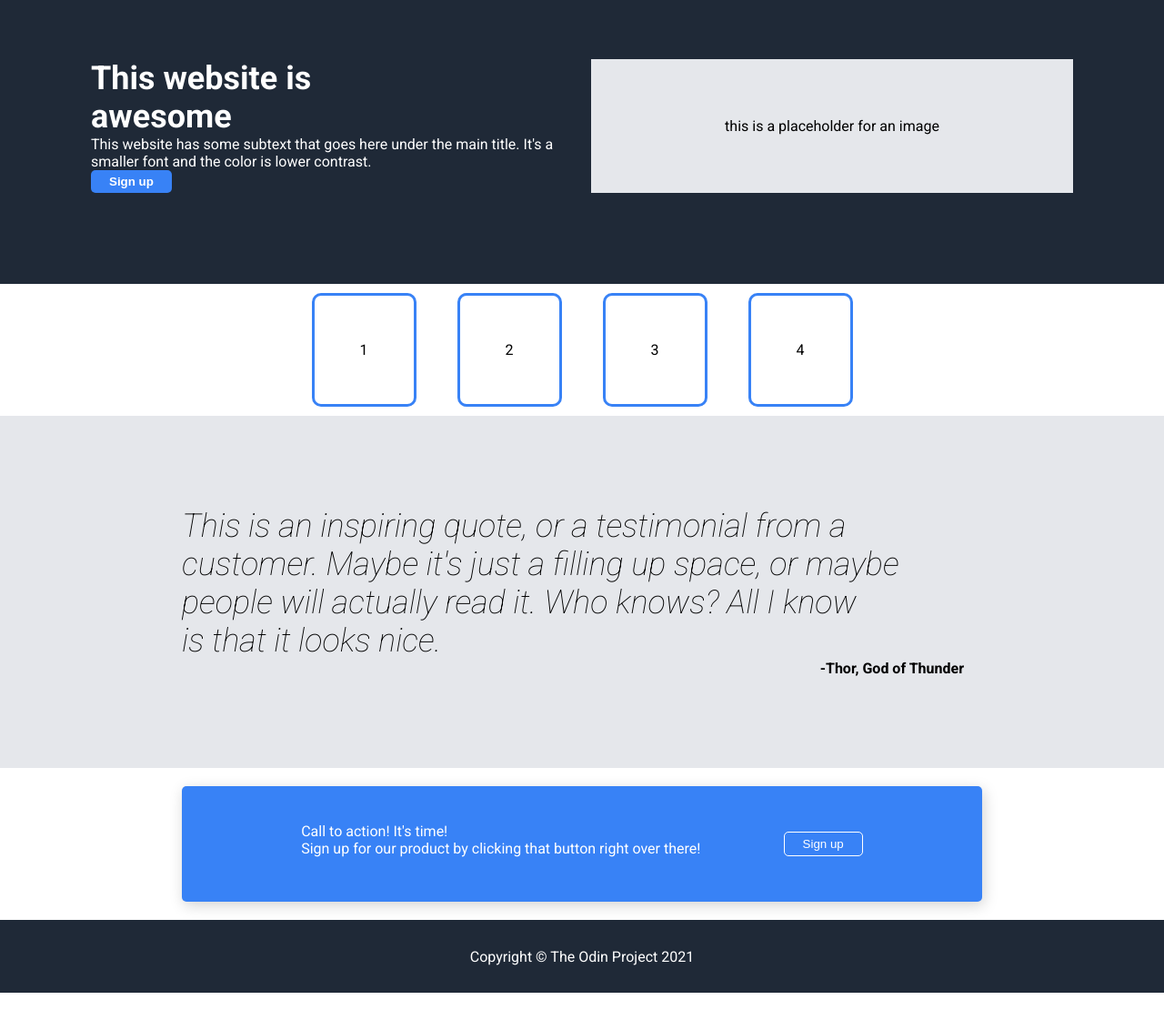
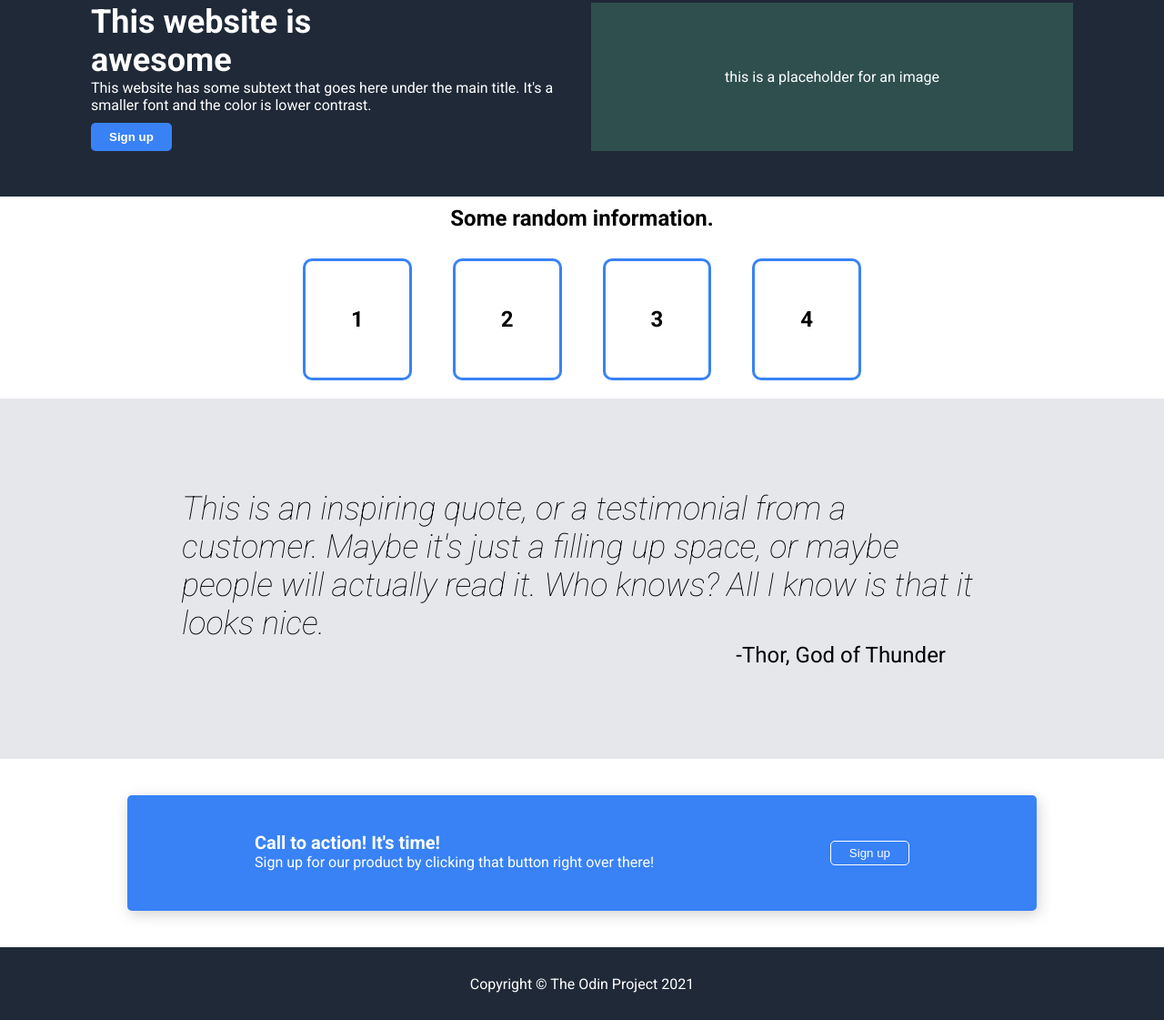
Before and after one commit to jsoun/odin-landing-page, a plain HTML site: page index.html in a window 1280 px wide. Shown: the part 94-1215 px from the top of the page at 91% size. Before the commit the page ends 1185 px from the top, so only its background shows below. Drawn offline with Linux system fonts and the light colour scheme.

Commit message:
Updated container content/styles

```diff
--- a/index.html
+++ b/index.html
@@ -20,10 +20,10 @@
         <div class="container2-background">
           <div class="container2-parent">
             <div class="container2-child">
-            <div class="awesome">This website is </br>awesome</div>
+              <div class="awesome">This website is <br />awesome</div>
               <div>
-              This website has some subtext that goes here under the main title.
-              It's a smaller font and the color is lower contrast.
+                This website has some subtext that goes here under the main
+                title. It's a smaller font and the color is lower contrast.
               </div>
               <button>Sign up</button>
             </div>
@@ -33,6 +33,7 @@
           </div>
         </div>
         <div class="container3-parent">
+          <div>Some random information.</div>
           <div class="container3-child">
             <div class="box">1</div>
             <div class="box">2</div>
@@ -43,17 +44,17 @@
         <div class="container4-parent">
           <div class="container4-child">
             <div class="quote">
-              This is an inspiring quote, or a testimonial from a </br>customer.
+              This is an inspiring quote, or a testimonial from a customer.
               Maybe it's just a filling up space, or maybe people will actually
-              read it. Who knows? All I know </br>is that it looks nice.
+              read it. Who knows? All I know is that it looks nice.
             </div>
             <div class="author">-Thor, God of Thunder</div>
           </div>
         </div>
+        <div class="container5-background">
           <div class="container5-parent">
             <div class="container5-child">
-            <div>
-              Call to action! It's time!
+              <div class="text">Call to action! It's time!</div>
               <div>
                 Sign up for our product by clicking that button right over
                 there!
--- a/styles.css
+++ b/styles.css
@@ -19,21 +19,21 @@ button {
   cursor: pointer;
 }
 
-.container3-parent,
+/* .container3-parent,
 .container5-parent {
   margin: 0 100px;
-}
+} */
 
 /* CONTAINER #1 CONTENTS */
 .container1-parent {
   background-color: #1f2937;
-  padding: 20px;
+  padding: 14px 0;
 }
 
 .container1-child {
   display: flex;
   justify-content: space-between;
-  margin: 0 100px 0 100px;
+  margin: 0 100px;
   color: #fff;
 }
 
@@ -49,7 +49,7 @@ button {
 
 .container2-parent {
   display: flex;
-  padding: 100px 100px;
+  padding: 50px 100px;
   gap: 20px;
 }
 
@@ -59,14 +59,12 @@ button {
 }
 
 .container2-child2 {
-  background-color: #e5e7eb;
-  width: 50%;
-}
-
-.container2-child2 {
   display: flex;
   justify-content: center;
   align-items: center;
+  background-color: darkslategray;
+  color: #fff;
+  width: 50%;
 }
 
 .awesome {
@@ -79,8 +77,9 @@ button {
   border-radius: 5px;
   border: none;
   color: #fff;
-  padding: 5px 20px 5px 20px;
-  font-weight: bold;
+  padding: 8px 20px 8px 20px;
+  margin-top: 10px;
+  font-weight: 600;
 }
 
 .image {
@@ -89,13 +88,22 @@ button {
 }
 
 /* CONTAINER #3 CONTENTS */
+.container3-parent > div {
+  font-size: 24px;
+  font-weight: 600;
+  text-align: center;
+  padding: 10px 0;
+}
+
 .container3-child {
   display: flex;
+  flex-wrap: wrap;
   justify-content: center;
   gap: 25px;
 }
 
 .box {
+  display: flex;
   margin: 10px;
   padding: 50px;
   border: 3px solid #3882f6;
@@ -109,8 +117,6 @@ button {
 }
 
 .container4-child {
-  /* display: flex; */
-  /* flex-direction: column; */
   margin: 0 200px;
 }
 
@@ -123,24 +129,24 @@ button {
 .author {
   display: flex;
   justify-content: flex-end;
-  padding-right: 20px;
-  font-weight: 800;
+  padding-right: 40px;
+  font-size: 24px;
+  font-weight: 500;
 }
 
 /* CONTAINER #5 CONTENTS */
-.container5-child {
-  display: flex;
-  flex: 0;
-  margin: 20px 100px 20px 100px;
+.container5-background {
   background-color: #3882f6;
   box-shadow: 2px 4px 16px lightgray;
-  color: #fff;
+  padding: 40px;
+  margin: 40px 140px;
   border-radius: 5px;
-  padding: 40px;
 }
 
-.container5-parent div {
-  justify-content: space-evenly;
+.container5-parent {
+  display: flex;
+  justify-content: space-between;
+  margin: 0 100px;
 }
 
 .container5-parent button {
@@ -152,6 +158,14 @@ button {
   color: #fff;
 }
 
+.container5-child {
+  color: #fff;
+}
+
+.container5-child > .text {
+  font-size: 20px;
+  font-weight: 600;
+}
 .footer {
   display: flex;
   justify-content: center;
```
Lines whose indentation alone changed are shown as unchanged.
